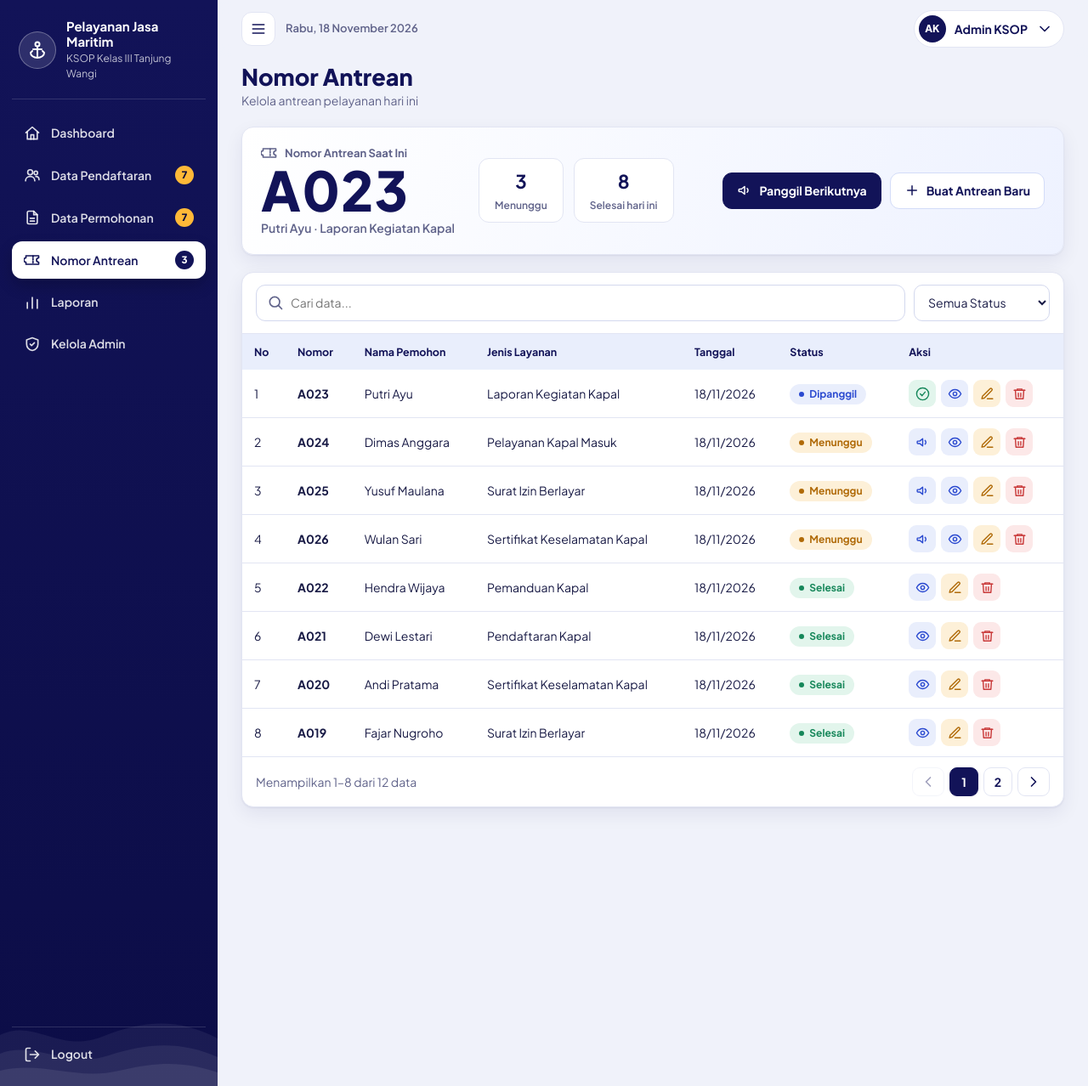
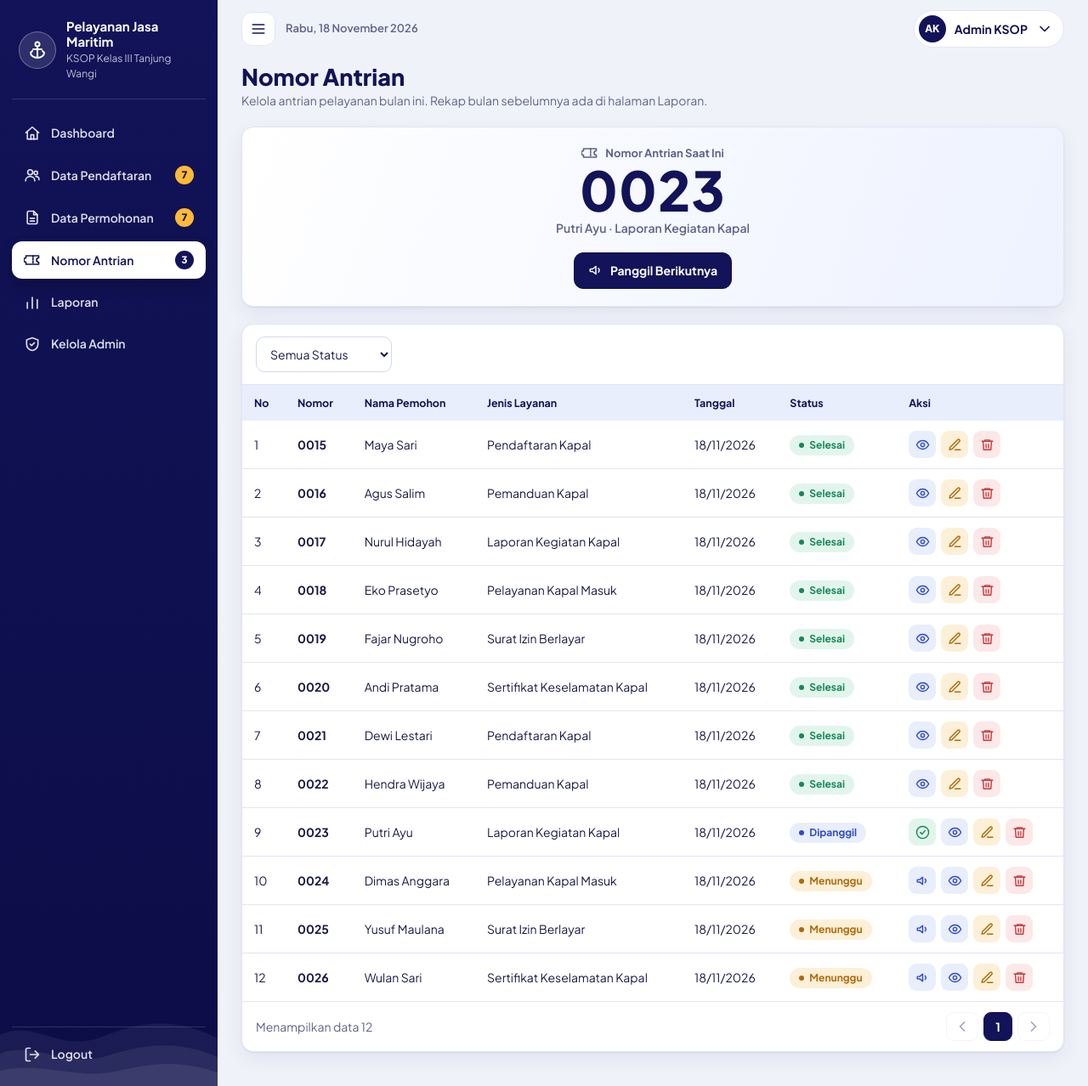
Before and after one commit to Septriasa/SISTEM-PELAYANAN, a PHP site: page /antrean.php in a window 1280 px wide. Shown: the whole page at 85% size. Run offline with PHP 8.4, Linux system fonts and the light colour scheme; a user stored in the database is signed in; data comes from the database, SQL or seed files in the repository.

Commit message:
update seluruh antrian

```diff
--- a/antrean.php
+++ b/antrean.php
@@ -3,25 +3,71 @@ include 'config/koneksi.php';
 include 'includes/fungsi.php';
 $admin_login = cek_login($koneksi);
 
-$daftar_status  = array('Menunggu', 'Dipanggil', 'Selesai', 'Batal');
+$daftar_status  = array('Menunggu', 'Dipanggil', 'Selesai', 'Di Tolak');
 $daftar_layanan = array('Pelayanan Kapal Masuk', 'Surat Izin Berlayar', 'Sertifikat Keselamatan Kapal', 'Pendaftaran Kapal', 'Pemanduan Kapal', 'Laporan Kegiatan Kapal');
 
-// Fungsi kecil: antrean yang sedang dipanggil otomatis jadi "Selesai"
-// (dipanggil sebelum ada antrean baru yang dipanggil)
+// Jumlah antrian per halaman. Kalau sudah 25, antrian ke-26 otomatis pindah ke halaman 2.
+define('PER_HALAMAN_ANTRIAN', 25);
+
+// ----- Penyesuaian data lama (aman dijalankan berulang kali) -----
+// 1) nomor lama berhuruf (contoh A026) diubah menjadi 4 digit tanpa huruf (0026)
+mysqli_query($koneksi, "UPDATE antrean SET nomor = LPAD(SUBSTRING(nomor, 2), 4, '0') WHERE nomor REGEXP '^[A-Za-z]'");
+// 2) status lama "Batal" diubah menjadi "Di Tolak"
+mysqli_query($koneksi, "UPDATE antrean SET status = 'Di Tolak' WHERE status = 'Batal'");
+
+// Halaman ini hanya menampilkan antrian BULAN INI.
+// Antrian bulan sebelumnya otomatis tersimpan sebagai rekap di halaman Laporan.
+$bulan_ini     = date('Y-m');
+$kondisi_bulan = "DATE_FORMAT(tanggal, '%Y-%m') = '$bulan_ini'";
+
+// Fungsi kecil: antrian yang sedang dipanggil otomatis jadi "Selesai"
+// (dipanggil sebelum ada antrian baru yang dipanggil)
 function selesaikan_yang_dipanggil($koneksi)
 {
     mysqli_query($koneksi, "UPDATE antrean SET status = 'Selesai' WHERE status = 'Dipanggil'");
 }
 
+// Bagian bawah tabel: tulisan "Menampilkan data ..." dan tombol halaman
+function paging_antrian($halaman, $jumlah_halaman, $jumlah_di_halaman)
+{
+    // tampilkan paling banyak 5 nomor halaman
+    $awal  = max(1, $halaman - 2);
+    $akhir = min($jumlah_halaman, $awal + 4);
+    $awal  = max(1, $akhir - 4);
+
+    $html  = '<div class="tfoot"><span class="muted">Menampilkan data ' . $jumlah_di_halaman . '</span><div class="pager">';
+
+    if ($halaman <= 1) {
+        $html .= '<a class="mati" aria-label="Sebelumnya">' . ikon('left') . '</a>';
+    } else {
+        $html .= '<a href="' . e(link_halaman($halaman - 1)) . '" aria-label="Sebelumnya">' . ikon('left') . '</a>';
+    }
+
+    for ($p = $awal; $p <= $akhir; $p++) {
+        $kelas = ($p == $halaman) ? 'cur' : '';
+        $html .= '<a class="' . $kelas . '" href="' . e(link_halaman($p)) . '">' . $p . '</a>';
+    }
+
+    if ($halaman >= $jumlah_halaman) {
+        $html .= '<a class="mati" aria-label="Berikutnya">' . ikon('right') . '</a>';
+    } else {
+        $html .= '<a href="' . e(link_halaman($halaman + 1)) . '" aria-label="Berikutnya">' . ikon('right') . '</a>';
+    }
+
+    $html .= '</div></div>';
+    return $html;
+}
+
 
 // ========== BAGIAN 1: memproses form ==========
+// Antrian baru TIDAK dibuat dari halaman ini (nanti masuk dari website pengguna).
 if ($_SERVER['REQUEST_METHOD'] == 'POST') {
 
     $aksi = ambil_post('aksi');
     $id   = (int)ambil_post('id');
 
-    // ----- TAMBAH atau UBAH -----
-    if ($aksi == 'simpan') {
+    // ----- UBAH -----
+    if ($aksi == 'simpan' && $id > 0) {
         $nama    = bersih($koneksi, ambil_post('nama'));
         $layanan = ambil_post('layanan');
         $tanggal = bersih($koneksi, ambil_post('tanggal'));
@@ -37,16 +83,9 @@ if ($_SERVER['REQUEST_METHOD'] == 'POST') {
                 mysqli_query($koneksi, "UPDATE antrean SET status = 'Selesai' WHERE status = 'Dipanggil' AND id <> $id");
             }
 
-            if ($id > 0) {
-                mysqli_query($koneksi, "UPDATE antrean SET nama='$nama', layanan='$layanan', tanggal='$tanggal', status='$status' WHERE id=$id");
-                catat_aktivitas($koneksi, 'edit', 'Antrean diperbarui: ' . ambil_post('nama'));
-                set_pesan('Antrean berhasil diperbarui.');
-            } else {
-                $nomor = nomor_antrean($koneksi);   // contoh: A027
-                mysqli_query($koneksi, "INSERT INTO antrean (nomor, nama, layanan, tanggal, status) VALUES ('$nomor', '$nama', '$layanan', '$tanggal', '$status')");
-                catat_aktivitas($koneksi, 'plus', 'Antrean ditambahkan: ' . $nomor . ' (' . ambil_post('nama') . ')');
-                set_pesan('Antrean berhasil ditambahkan.');
-            }
+            mysqli_query($koneksi, "UPDATE antrean SET nama='$nama', layanan='$layanan', tanggal='$tanggal', status='$status' WHERE id=$id");
+            catat_aktivitas($koneksi, 'edit', 'Antrian diperbarui: ' . ambil_post('nama'));
+            set_pesan('Antrian berhasil diperbarui.');
         }
     }
 
@@ -55,8 +94,8 @@ if ($_SERVER['REQUEST_METHOD'] == 'POST') {
         $data = ambil_satu($koneksi, "SELECT nomor FROM antrean WHERE id=$id");
         if ($data) {
             mysqli_query($koneksi, "DELETE FROM antrean WHERE id=$id");
-            catat_aktivitas($koneksi, 'trash', 'Antrean dihapus: ' . $data['nomor']);
-            set_pesan('Antrean berhasil dihapus.');
+            catat_aktivitas($koneksi, 'trash', 'Antrian dihapus: ' . $data['nomor']);
+            set_pesan('Antrian berhasil dihapus.');
         }
     }
 
@@ -68,25 +107,25 @@ if ($_SERVER['REQUEST_METHOD'] == 'POST') {
             if ($nilai == 'Dipanggil') {
                 selesaikan_yang_dipanggil($koneksi);
                 mysqli_query($koneksi, "UPDATE antrean SET status='Dipanggil' WHERE id=$id");
-                catat_aktivitas($koneksi, 'ticket', 'Antrean ' . $data['nomor'] . ' sedang dipanggil');
-                set_pesan('Antrean ' . $data['nomor'] . ' sedang dipanggil.');
+                catat_aktivitas($koneksi, 'ticket', 'Antrian ' . $data['nomor'] . ' sedang dipanggil');
+                set_pesan('Antrian ' . $data['nomor'] . ' sedang dipanggil.');
             } else {
                 mysqli_query($koneksi, "UPDATE antrean SET status='Selesai' WHERE id=$id");
-                catat_aktivitas($koneksi, 'check', 'Antrean ' . $data['nomor'] . ' selesai dilayani');
-                set_pesan('Antrean ' . $data['nomor'] . ' selesai dilayani.');
+                catat_aktivitas($koneksi, 'check', 'Antrian ' . $data['nomor'] . ' selesai dilayani');
+                set_pesan('Antrian ' . $data['nomor'] . ' selesai dilayani.');
             }
         }
     }
 
     // ----- PANGGIL BERIKUTNYA (tombol besar di kartu) -----
     if ($aksi == 'berikutnya') {
-        $berikut = ambil_satu($koneksi, "SELECT * FROM antrean WHERE status = 'Menunggu' ORDER BY id ASC LIMIT 1");
+        $berikut = ambil_satu($koneksi, "SELECT * FROM antrean WHERE status = 'Menunggu' AND $kondisi_bulan ORDER BY id ASC LIMIT 1");
         if (!$berikut) {
-            set_pesan('Tidak ada antrean yang menunggu.', 'err');
+            set_pesan('Tidak ada antrian yang menunggu.', 'err');
         } else {
             selesaikan_yang_dipanggil($koneksi);
             mysqli_query($koneksi, "UPDATE antrean SET status='Dipanggil' WHERE id=" . (int)$berikut['id']);
-            catat_aktivitas($koneksi, 'ticket', 'Nomor antrean ' . $berikut['nomor'] . ' sedang dipanggil');
+            catat_aktivitas($koneksi, 'ticket', 'Nomor antrian ' . $berikut['nomor'] . ' sedang dipanggil');
             set_pesan('Memanggil ' . $berikut['nomor'] . ' (' . $berikut['nama'] . ').');
         }
     }
@@ -96,38 +135,30 @@ if ($_SERVER['REQUEST_METHOD'] == 'POST') {
 
 
 // ========== BAGIAN 2: mengambil data ==========
-$hari_ini = date('Y-m-d');
 
-// data untuk kartu nomor antrean di atas
-$sedang_dipanggil = ambil_satu($koneksi, "SELECT * FROM antrean WHERE status = 'Dipanggil' LIMIT 1");
-$jml_menunggu     = hitung($koneksi, "SELECT COUNT(*) AS jumlah FROM antrean WHERE status = 'Menunggu'");
-$jml_selesai      = hitung($koneksi, "SELECT COUNT(*) AS jumlah FROM antrean WHERE status = 'Selesai' AND tanggal = '$hari_ini'");
+// nomor yang sedang dipanggil (untuk kartu di atas)
+$sedang_dipanggil = ambil_satu($koneksi, "SELECT * FROM antrean WHERE status = 'Dipanggil' AND $kondisi_bulan ORDER BY id DESC LIMIT 1");
 
-// data untuk tabel
-$q      = isset($_GET['q']) ? bersih($koneksi, $_GET['q']) : '';
+// data untuk tabel (hanya bulan ini, bisa difilter status)
 $status = isset($_GET['status']) ? bersih($koneksi, $_GET['status']) : '';
 
-$kondisi = "1=1";
-if ($q != '') {
-    $kondisi .= " AND (nomor LIKE '%$q%' OR nama LIKE '%$q%' OR layanan LIKE '%$q%' OR status LIKE '%$q%')";
-}
+$kondisi = $kondisi_bulan;
 if ($status != '') {
     $kondisi .= " AND status = '$status'";
 }
 
-$total   = hitung($koneksi, "SELECT COUNT(*) AS jumlah FROM antrean WHERE $kondisi");
-$halaman = halaman_sekarang($total);
-$mulai   = ($halaman - 1) * PER_HALAMAN;
+$total          = hitung($koneksi, "SELECT COUNT(*) AS jumlah FROM antrean WHERE $kondisi");
+$jumlah_halaman = max(1, (int)ceil($total / PER_HALAMAN_ANTRIAN));
+$halaman        = isset($_GET['hal']) ? (int)$_GET['hal'] : 1;
+$halaman        = min($jumlah_halaman, max(1, $halaman));
+$mulai          = ($halaman - 1) * PER_HALAMAN_ANTRIAN;
 
-// urutan: Dipanggil dulu, lalu Menunggu (yang paling lama di atas), lalu sisanya (yang terbaru di atas)
-$urutan = "CASE status WHEN 'Dipanggil' THEN 0 WHEN 'Menunggu' THEN 1 ELSE 2 END, CASE WHEN status IN ('Dipanggil','Menunggu') THEN id ELSE 1000000 - id END";
-$data   = ambil_semua($koneksi, "SELECT * FROM antrean WHERE $kondisi ORDER BY $urutan LIMIT $mulai, " . PER_HALAMAN);
-
-$nomor_baru = nomor_antrean($koneksi);
+// urutan dari nomor terkecil: nomor 1-25 di halaman 1, nomor 26 dst di halaman 2
+$data = ambil_semua($koneksi, "SELECT * FROM antrean WHERE $kondisi ORDER BY id ASC LIMIT $mulai, " . PER_HALAMAN_ANTRIAN);
 
 
 // ========== BAGIAN 3: tampilan (HTML) ==========
-$judul_halaman = 'Nomor Antrean';
+$judul_halaman = 'Nomor Antrian';
 $menu_aktif    = 'antrean';
 $css_tambahan  = array('antrean.css');
 $js_tambahan   = array('antrean.js');
@@ -136,33 +167,35 @@ include 'includes/header.php';
 
 <div class="phead">
     <div>
-        <h1>Nomor Antrean</h1>
-        <p>Kelola antrean pelayanan hari ini</p>
+        <h1>Nomor Antrian</h1>
+        <p>Kelola antrian pelayanan bulan ini. Rekap bulan sebelumnya ada di halaman Laporan.</p>
     </div>
 </div>
 
-<!-- ============ KARTU NOMOR ANTREAN SAAT INI ============ -->
+<!-- ============ KARTU NOMOR ANTRIAN SAAT INI (di tengah) ============ -->
 <section class="card qcard">
     <div class="qnum">
-        <span class="qlbl"><?= ikon('ticket') ?>Nomor Antrean Saat Ini</span>
+        <span class="qlbl"><?= ikon('ticket') ?>Nomor Antrian Saat Ini</span>
         <strong><?= $sedang_dipanggil ? e($sedang_dipanggil['nomor']) : '—' ?></strong>
         <span class="qsub"><?= $sedang_dipanggil ? e($sedang_dipanggil['nama']) . ' · ' . e($sedang_dipanggil['layanan']) : 'Belum ada yang dipanggil' ?></span>
-    </div>
-    <div class="qmeta">
-        <div><b><?= $jml_menunggu ?></b><span>Menunggu</span></div>
-        <div><b><?= $jml_selesai ?></b><span>Selesai hari ini</span></div>
     </div>
     <div class="qbtns">
         <form method="post">
             <input type="hidden" name="aksi" value="berikutnya">
             <button class="btn" type="submit"><?= ikon('mega') ?>Panggil Berikutnya</button>
         </form>
-        <button type="button" class="btn ghost" onclick="tambahAntrean('<?= $nomor_baru ?>')"><?= ikon('plus') ?>Buat Antrean Baru</button>
     </div>
 </section>
 
 <section class="card tcard">
-    <?= kotak_pencarian($daftar_status) ?>
+    <form class="toolbar" method="get">
+        <select class="sel" name="status" onchange="this.form.submit()" aria-label="Filter status">
+            <option value="">Semua Status</option>
+            <?php foreach ($daftar_status as $s) { ?>
+                <option<?= ($status == $s) ? ' selected' : '' ?>><?= e($s) ?></option>
+            <?php } ?>
+        </select>
+    </form>
 
     <div class="tw">
         <table>
@@ -173,7 +206,7 @@ include 'includes/header.php';
             </thead>
             <tbody>
             <?php if (count($data) == 0) { ?>
-                <tr><td colspan="7"><div class="empty"><?= ($q != '' || $status != '') ? 'Tidak ada data yang cocok dengan pencarian.' : 'Belum ada antrean.' ?></div></td></tr>
+                <tr><td colspan="7"><div class="empty"><?= ($status != '') ? 'Tidak ada data yang cocok dengan filter.' : 'Belum ada antrian bulan ini.' ?></div></td></tr>
             <?php } ?>
 
             <?php $no = $mulai + 1; foreach ($data as $r) { ?>
@@ -191,8 +224,8 @@ include 'includes/header.php';
                             } elseif ($r['status'] == 'Dipanggil') {
                                 echo tombol_status($r['id'], 'Selesai', 'ok', 'Tandai selesai', 'check');
                             } ?>
-                            <?= tombol_lihat($r, 'lihatAntrean') ?>
-                            <?= tombol_ubah($r, 'ubahAntrean') ?>
+                            <?= tombol_lihat($r, 'lihatAntrian') ?>
+                            <?= tombol_ubah($r, 'ubahAntrian') ?>
                             <?= tombol_hapus('antrean.php', $r['id'], $r['nomor'] . ' (' . $r['nama'] . ')') ?>
                         </div>
                     </td>
@@ -202,7 +235,7 @@ include 'includes/header.php';
         </table>
     </div>
 
-    <?= buat_paging($total, $halaman, count($data)) ?>
+    <?= paging_antrian($halaman, $jumlah_halaman, count($data)) ?>
 </section>
 
 <?php include 'includes/footer.php'; ?>
--- a/css/antrean.css
+++ b/css/antrean.css
@@ -1,6 +1,8 @@
 .qcard{
    display:flex;
-   flex-wrap:wrap;
+   flex-direction:column;
+   justify-content:center;
+   text-align:center;
    align-items:center;
    gap:18px 28px;
    padding:20px 22px;
@@ -9,10 +11,12 @@
 .qnum{
    display:flex;
    flex-direction:column;
+   align-items:center;
    min-width:200px
 }
 .qlbl{
    display:flex;
+   justify-content:center;
    align-items:center;
    gap:8px;
    color:var(--muted);
@@ -55,5 +59,11 @@
    display:flex;
    flex-wrap:wrap;
    gap:10px;
-   margin-left:auto
+   justify-content:center
 }
+
+/* warna status "Di Tolak" (sama seperti status Ditolak di halaman lain) */
+.p-di-tolak{
+   background:var(--red-50);
+   color:var(--red)
+}
--- a/includes/fungsi.php
+++ b/includes/fungsi.php
@@ -180,9 +180,21 @@ function nomor_permohonan($koneksi)
     return 'PMH-' . str_pad(nomor_berikutnya($koneksi, 'permohonan'), 4, '0', STR_PAD_LEFT);
 }
 
+// Nomor antrian: 4 digit tanpa huruf (0001, 0002, 0003, ...).
+// Nomor terus berlanjut selama 1 bulan. Kalau bulan berganti, mulai lagi dari 0001.
 function nomor_antrean($koneksi)
 {
-    return 'A' . str_pad(nomor_berikutnya($koneksi, 'antrean'), 3, '0', STR_PAD_LEFT);
+    $bulan = date('Y-m');
+    $baris = ambil_semua($koneksi, "SELECT nomor FROM antrean WHERE DATE_FORMAT(tanggal, '%Y-%m') = '$bulan'");
+
+    $terbesar = 0;
+    foreach ($baris as $b) {
+        $angka = (int)preg_replace('/\D/', '', $b['nomor']);   // ambil angkanya saja
+        if ($angka > $terbesar) {
+            $terbesar = $angka;
+        }
+    }
+    return str_pad($terbesar + 1, 4, '0', STR_PAD_LEFT);
 }
 
 // ---------- 8. Statistik untuk laporan ----------
--- a/includes/header.php
+++ b/includes/header.php
@@ -11,7 +11,7 @@ $daftar_menu = array(
     array('dashboard.php',  'Dashboard',        'home',   'dashboard'),
     array('pendaftaran.php', 'Data Pendaftaran', 'users',  'pendaftaran'),
     array('permohonan.php', 'Data Permohonan',  'file',   'permohonan'),
-    array('antrean.php',    'Nomor Antrean',    'ticket', 'antrean'),
+    array('antrean.php',    'Nomor Antrian',    'ticket', 'antrean'),
     array('laporan.php',    'Laporan',          'chart',  'laporan'),
     array('admin.php',      'Kelola Admin',     'shield', 'admin')
 );
```
Also changed, not shown: js/antrean.js (+13 -26 lines).
